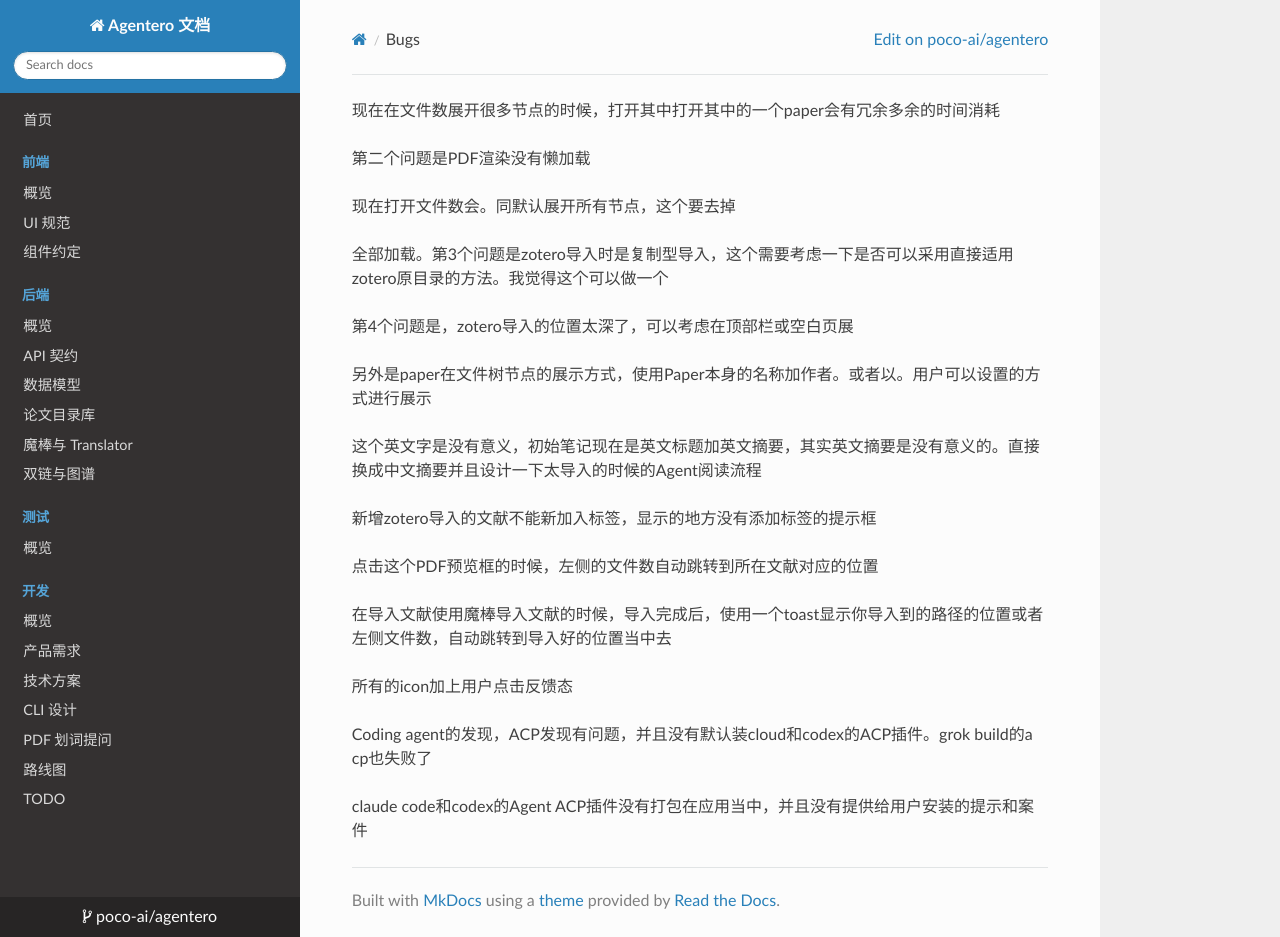
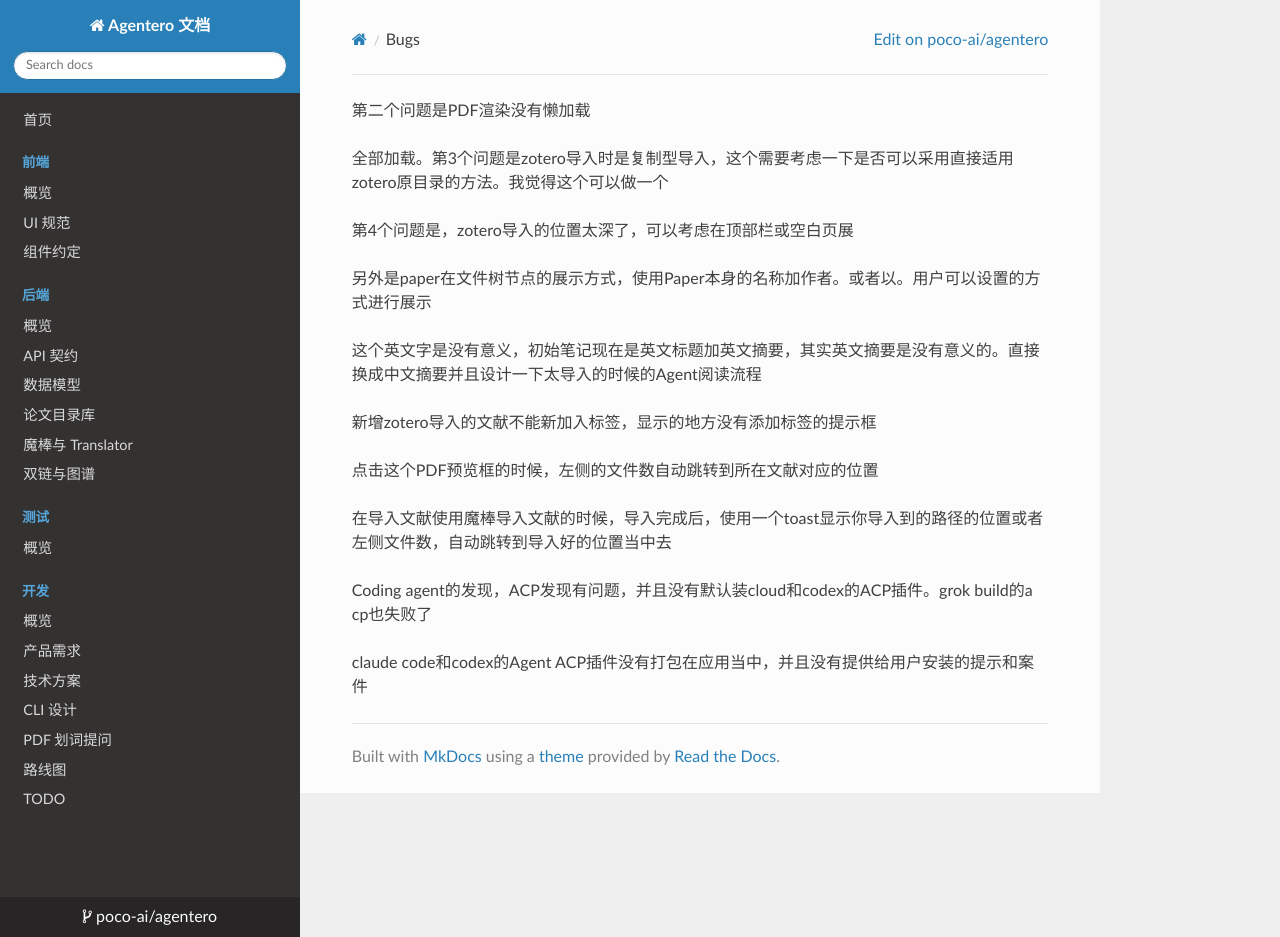
Before and after one commit to July-h5kf3/Agentero, an MkDocs documentation site: the page built from docs/development/bugs.md, in a window 1280 px wide and 937 px high. Built offline with MkDocs 1.6.1, drawn with Linux system fonts in a browser that asks for light colours; nearby versions of some CDN libraries.

Commit message:
docs: drop resolved items from product bugs notes
Remove fixed notes for tree expand cost, default expand-all, and
icon press feedback.

```diff
--- a/docs/development/bugs.md
+++ b/docs/development/bugs.md
@@ -1,8 +1,4 @@
-现在在文件数展开很多节点的时候，打开其中打开其中的一个paper会有冗余多余的时间消耗
-
 第二个问题是PDF渲染没有懒加载
-
-现在打开文件数会。同默认展开所有节点，这个要去掉
 
 全部加载。第3个问题是zotero导入时是复制型导入，这个需要考虑一下是否可以采用直接适用zotero原目录的方法。我觉得这个可以做一个
 
@@ -18,8 +14,6 @@
 
 在导入文献使用魔棒导入文献的时候，导入完成后，使用一个toast显示你导入到的路径的位置或者左侧文件数，自动跳转到导入好的位置当中去
 
-所有的icon加上用户点击反馈态
-
 Coding agent的发现，ACP发现有问题，并且没有默认装cloud和codex的ACP插件。grok build的a cp也失败了
 
 claude code和codex的Agent ACP插件没有打包在应用当中，并且没有提供给用户安装的提示和案件
```
